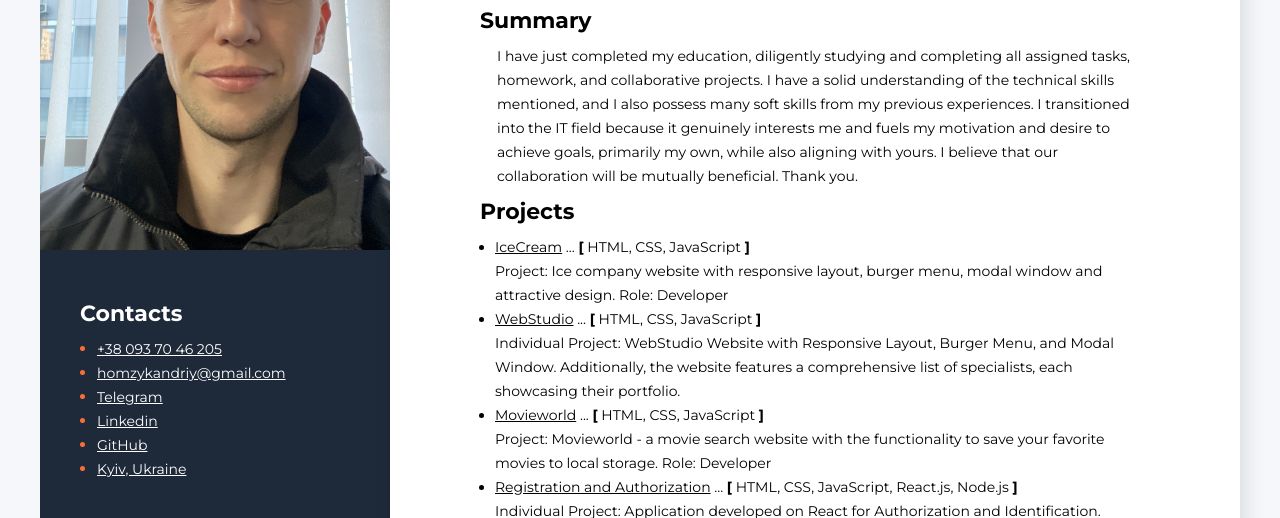
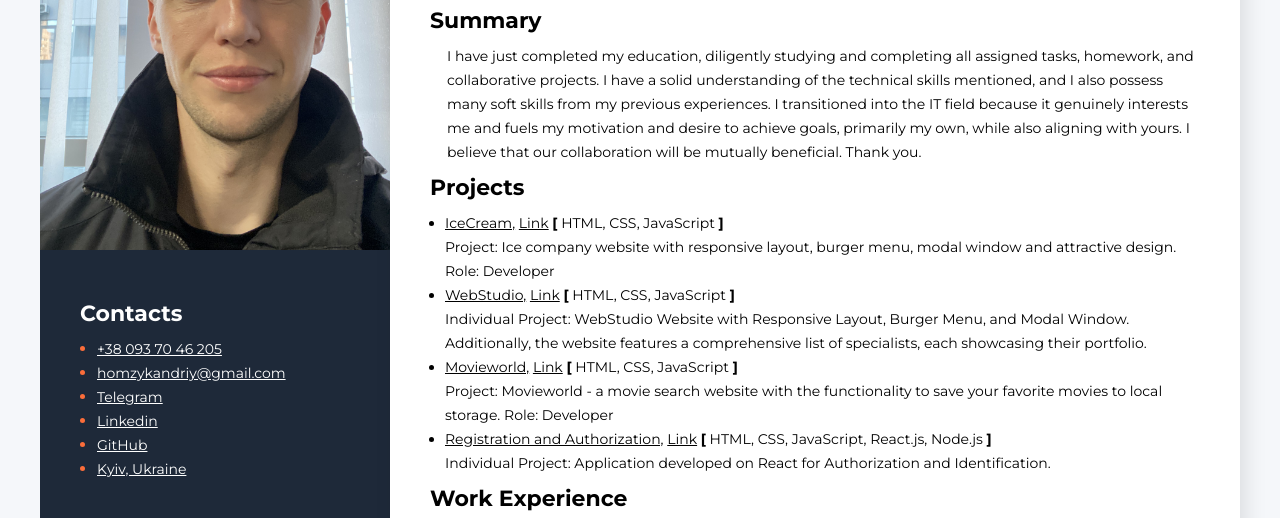
Before and after one commit to Andrii55/Portfolio, a plain HTML site: page index.html in a window 1280 px wide. Shown: the part 227-745 px from the top of the page. Drawn offline with Linux system fonts and the light colour scheme.

Commit message:
addCorectionProjectAndEducation

```diff
--- a/index.html
+++ b/index.html
@@ -36,10 +36,11 @@
           <ul class="project__list">
             <li class="project__item">
               <span class="project">
-                <a href="https://github.com/ruudyaa/codebusters" target="_blank" class="project__link"
-                  >IceCream</a
+                <a href="https://ruudyaa.github.io/codebusters/" target="_blank" class="project__link"
+                  >IceCream,</a
                 >
-                ...
+
+                <span><a class="project__link" target="_blank" href="https://github.com/ruudyaa/codebusters">Link</a></span>
                 <span class="project__brecket">[</span> HTML, CSS, JavaScript
                 <span class="project__brecket">]</span>
 
@@ -48,10 +49,11 @@
             </li>
              <li class="project__item">
               <span class="project">
-                <a href="https://github.com/Andrii55/goit-markup-hw-08" target="_blank" class="project__link"
-                  >WebStudio</a
+                <a href="https://andrii55.github.io/goit-markup-hw-08/" target="_blank" class="project__link"
+                  >WebStudio,</a
                 >
-                ...
+
+                <span><a class="project__link" target="_blank" href="https://github.com/Andrii55/goit-markup-hw-08">Link</a></span>
                 <span class="project__brecket">[</span> HTML, CSS, JavaScript
                 <span class="project__brecket">]</span>
 
@@ -60,10 +62,11 @@
             </li>
             <li class="project__item">
               <span class="project">
-                <a href="https://github.com/Svitlana-Lazurenko/wireless-warriors" target="_blank" class="project__link"
-                  >Movieworld</a
+                <a href="https://svitlana-lazurenko.github.io/wireless-warriors/" target="_blank" class="project__link"
+                  >Movieworld,</a
                 >
-                ...
+
+                <span><a class="project__link" target="_blank" href="https://github.com/Svitlana-Lazurenko/wireless-warriors">Link</a></span>
                 <span class="project__brecket">[</span> HTML, CSS, JavaScript
                 <span class="project__brecket">]</span>
               </span>
@@ -72,10 +75,11 @@
             </li>
             <li class="project__item">
               <span class="project">
-                <a href="https://github.com/Andrii55/goit-react-hw-08-phonebook" target="_blank" class="project__link"
-                  >Registration and Authorization</a
+                <a href="https://andrii55.github.io/goit-react-hw-08-phonebook/" target="_blank" class="project__link"
+                  >Registration and Authorization,</a
                 >
-                ...
+
+                <span><a class="project__link" target="_blank" href="https://github.com/Andrii55/goit-react-hw-08-phonebook">Link</a></span>
                 <span class="project__brecket">[</span> HTML, CSS, JavaScript, React.js, Node.js
                 <span class="project__brecket">]</span>
               </span>
@@ -131,14 +135,17 @@
               </p>
             </li>
           </ul>
-          <ul>
+           <ul>
             <li class="education__name">
-              <h4>Mechanical - Technological College</h4>
+              <h4>Lugansk Taras Shevchenko National University </h4>
             </li>
-            <li class="education__position"><p>Tool Manufacturing <span class="line">|</span> Specialist's Degree</p></li>
+            <li class="education__position">
+              <p>Physical culture and sport <span class="line">|</span> Master's Degree</p>
+            </li>
             <li class="education__period">
-              <p class="education__item">
-                September 2009 - June 2014 <span class="line">|</span> Ukraine
+              <p class="education__item ">
+                September 2016 - January 2019
+                <span class="line">|</span> Ukraine
               </p>
             </li>
           </ul>
@@ -155,15 +162,12 @@
           </ul>
           <ul>
             <li class="education__name">
-              <h4>Lugansk Taras Shevchenko National University </h4>
+              <h4>Mechanical - Technological College</h4>
             </li>
-            <li class="education__position">
-              <p>Physical culture and sport <span class="line">|</span> Master's Degree</p>
-            </li>
+            <li class="education__position"><p>Tool Manufacturing <span class="line">|</span> Specialist's Degree</p></li>
             <li class="education__period">
               <p class="education__item education__item__last">
-                September 2016 - January 2019
-                <span class="line">|</span> Ukraine
+                September 2009 - June 2014 <span class="line">|</span> Ukraine
               </p>
             </li>
           </ul>
--- a/styles.css
+++ b/styles.css
@@ -73,8 +73,9 @@ body {
 .main {
   display: flex;
   flex-direction: row-reverse;
-  width: 1200px;
+  max-width: 1200px;
   margin: 0 auto;
+  padding: 0 30px;
 }
 
 .main__content {
@@ -82,7 +83,7 @@ body {
   background-color: #ffffff;
   margin-left: auto;
   margin-right: auto;
-  padding: 40px 90px;
+  padding: 40px;
 }
 
 /* summary */
```
